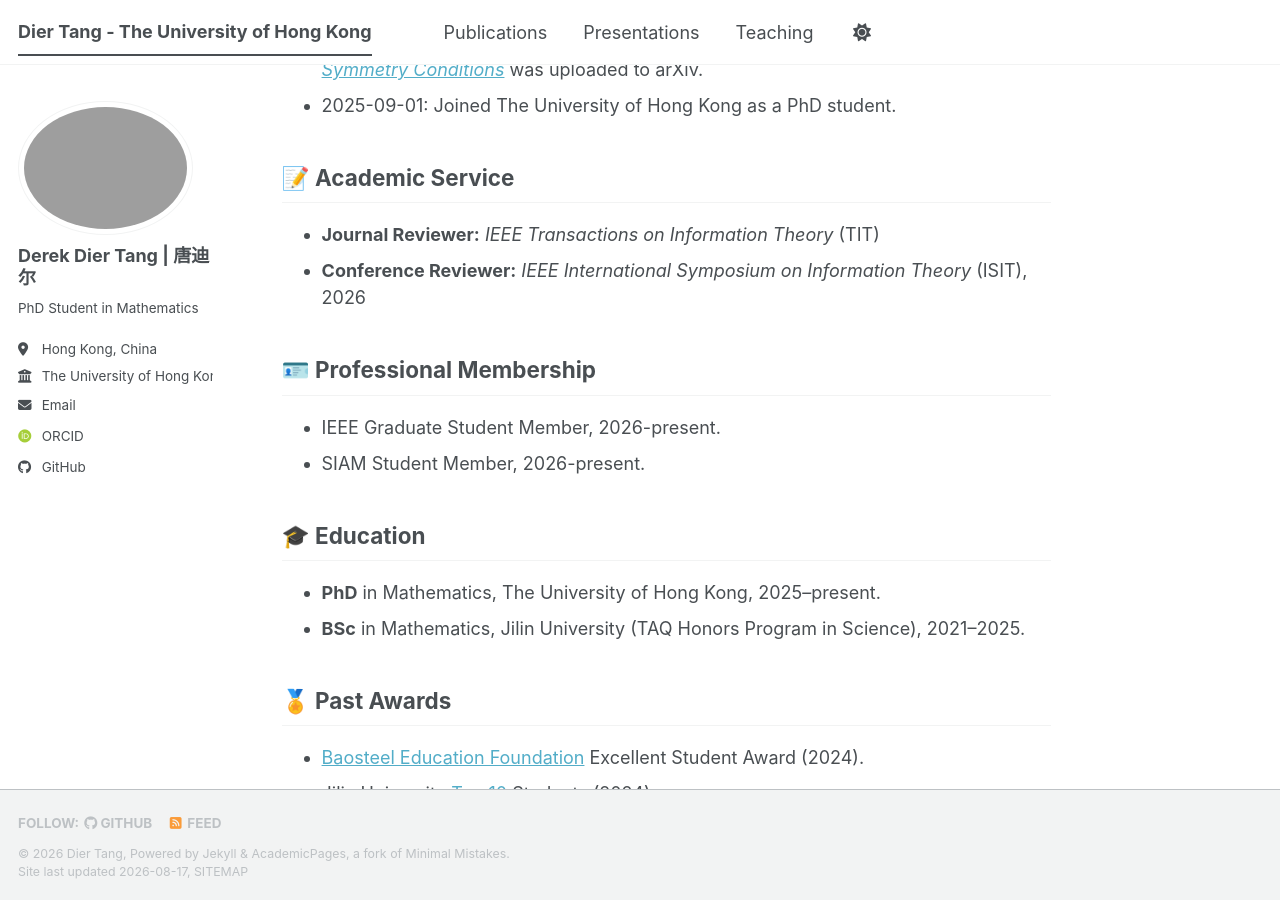
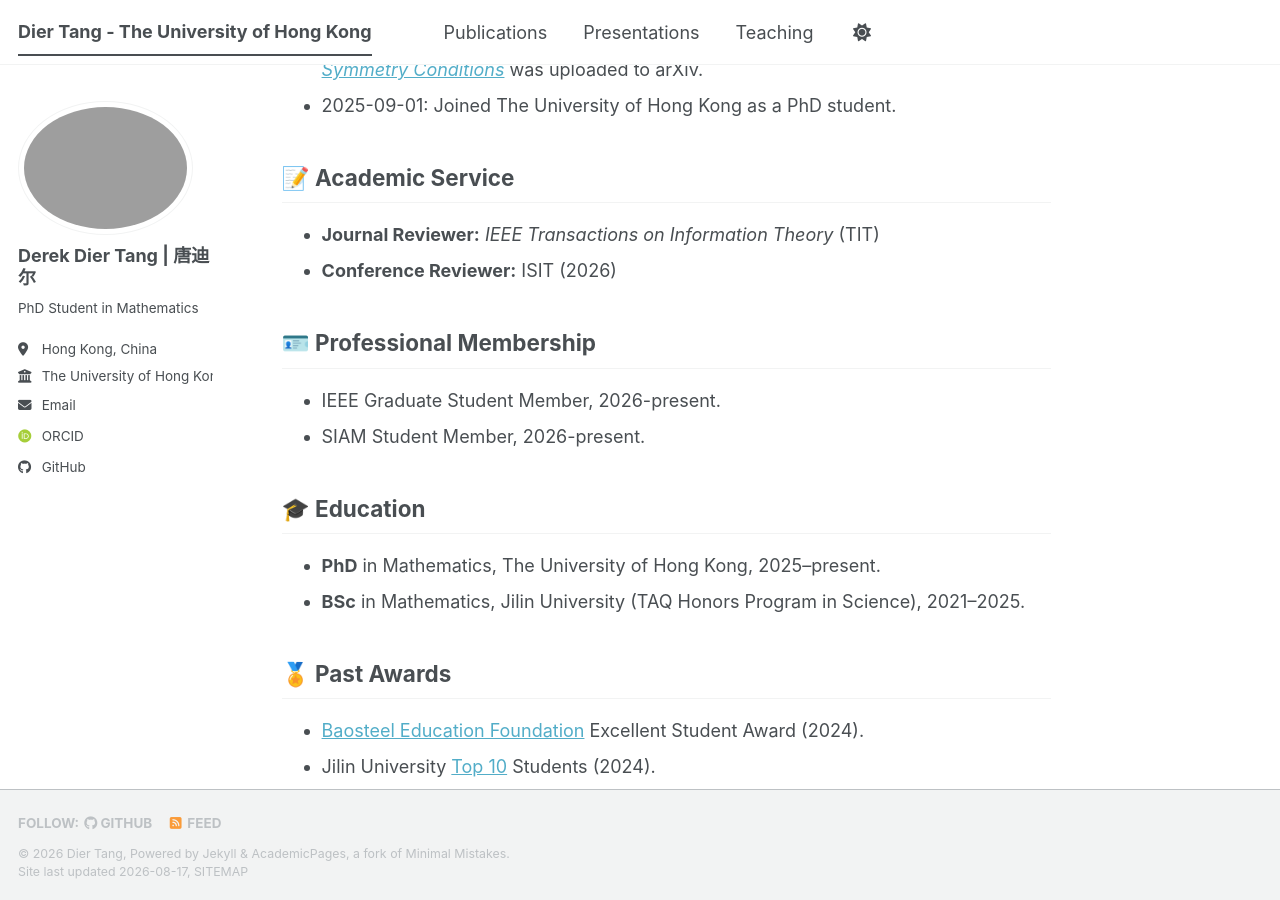
Before and after one commit to TangDier03/tangdier03.github.io, a Jekyll site: the page built from _pages/about.md, in a window 1280 px wide and 900 px high, scrolled down 704 px. Built offline with Jekyll 4.4.1, drawn with Linux system fonts in a browser that asks for light colours; some web fonts are replaced; a script bundle is joined from its source files by our own code; library files that are not in the unit come from our copies.

Commit message:
Update about.md

```diff
--- a/_pages/about.md
+++ b/_pages/about.md
@@ -32,7 +32,7 @@ I am always open to exploring new topics and seeking long-term collaborators—f
 ## 📝 Academic Service
 
 - **Journal Reviewer:** *IEEE Transactions on Information Theory* (TIT)
-- **Conference Reviewer:** *IEEE International Symposium on Information Theory* (ISIT), 2026
+- **Conference Reviewer:** ISIT (2026)
 
 
 
```
